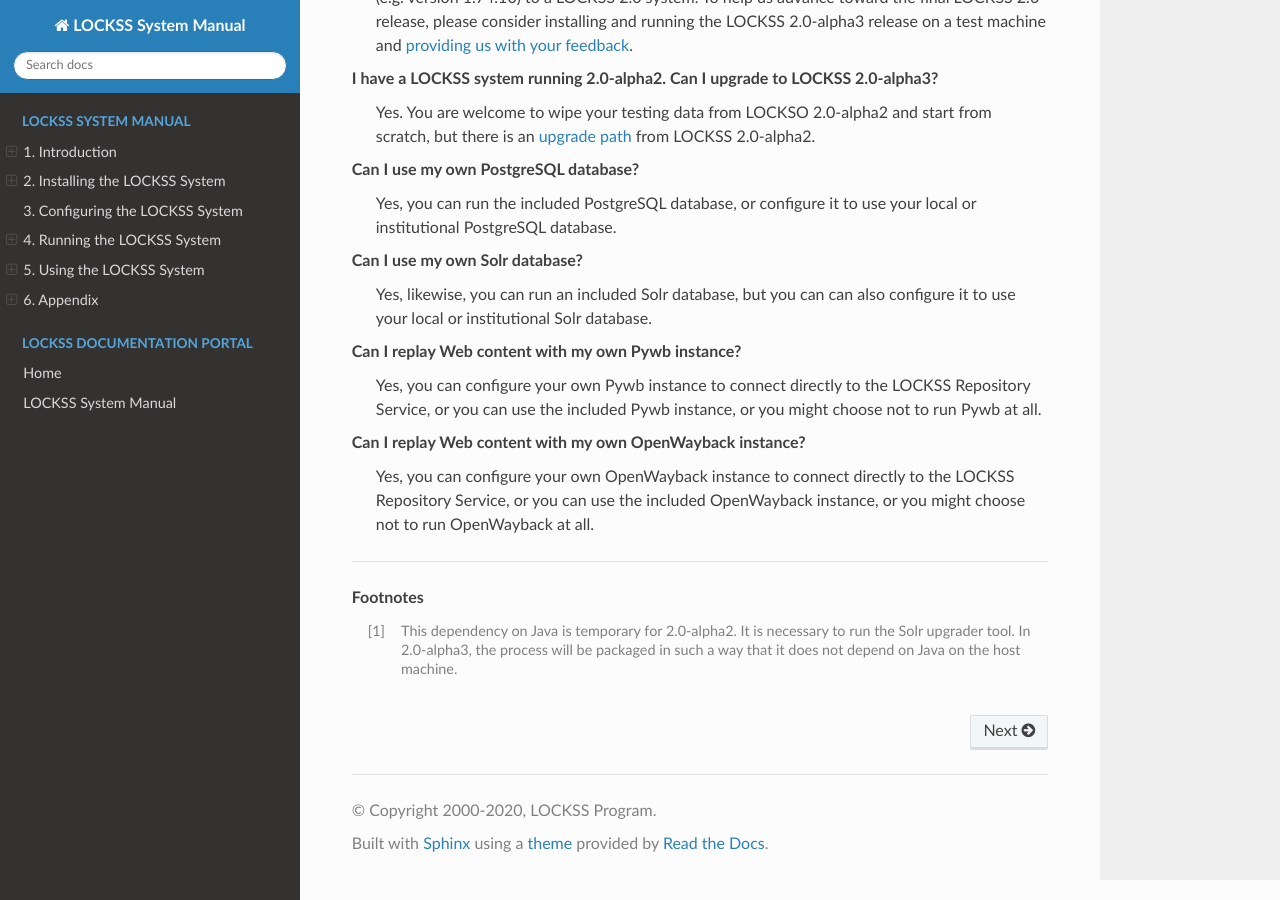
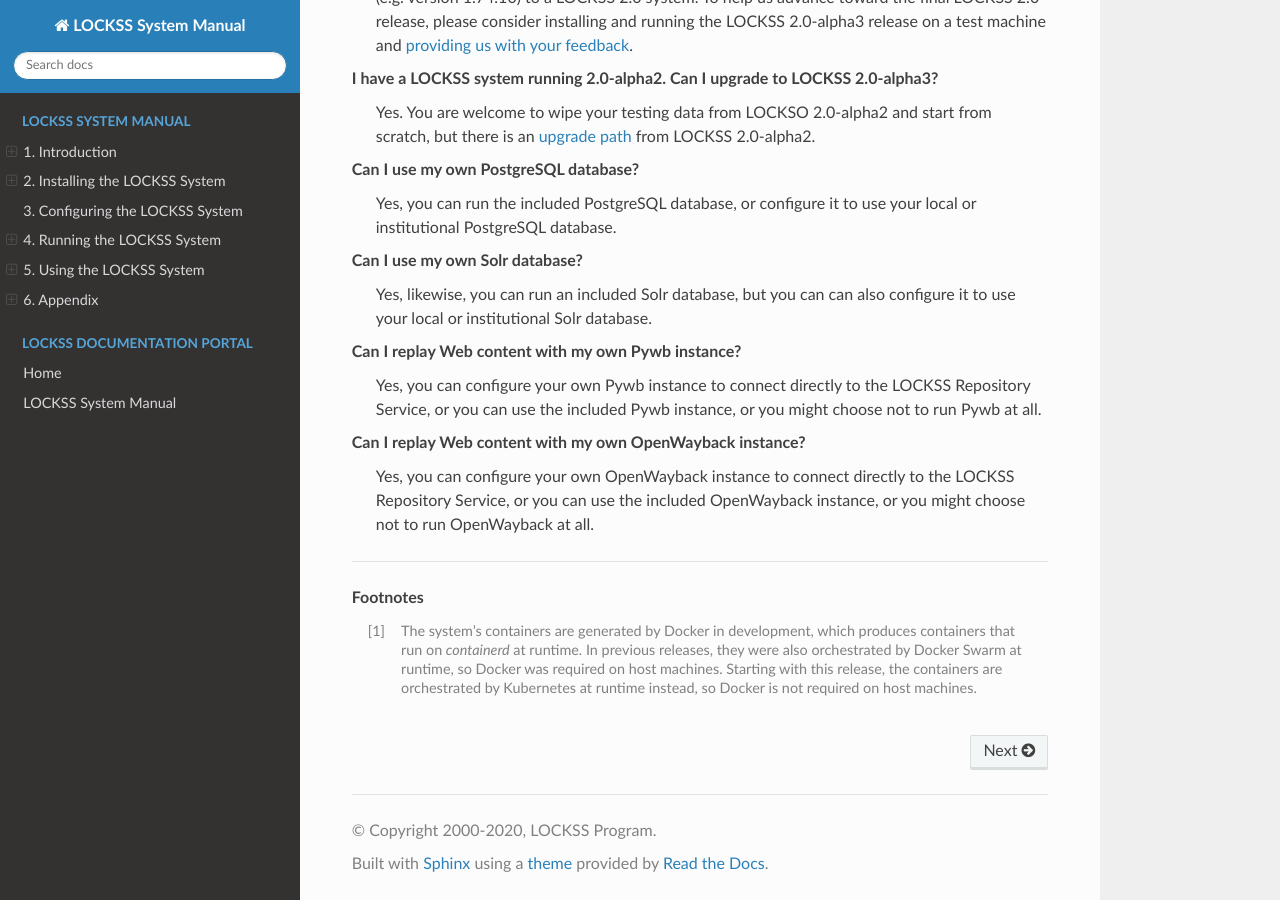
Before and after one commit to lockss/lockss-rtd-manual, a Sphinx documentation site: the page built from docs/index.rst, in a window 1280 px wide and 900 px high, scrolled down 1765 px. Built offline with Sphinx 7.4.7 and the Read the Docs theme 2.0.0, drawn with Linux system fonts in a browser that asks for light colours.

Commit message:
Fix footnote from 2.0-alpha2.

```diff
--- a/docs/index.rst
+++ b/docs/index.rst
@@ -106,7 +106,7 @@ Can I replay Web content with my own OpenWayback instance?
 
 .. rubric:: Footnotes
 
-.. [#fn1] This dependency on Java is temporary for 2.0-alpha2. It is necessary to run the Solr upgrader tool. In 2.0-alpha3, the process will be packaged in such a way that it does not depend on Java on the host machine.
+.. [#fn1] The system's containers are generated by Docker in development, which produces containers that run on `containerd` at runtime. In previous releases, they were also orchestrated by Docker Swarm at runtime, so Docker was required on host machines. Starting with this release, the containers are orchestrated by Kubernetes at runtime instead, so Docker is not required on host machines.
 
 .. toctree::
    :caption: LOCKSS System Manual
```
